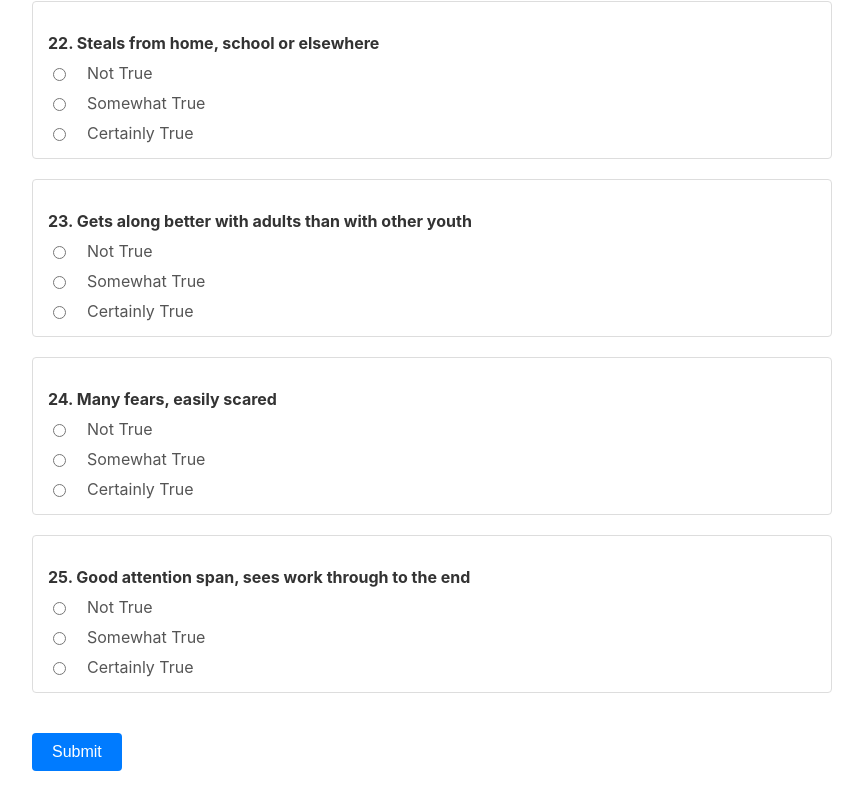
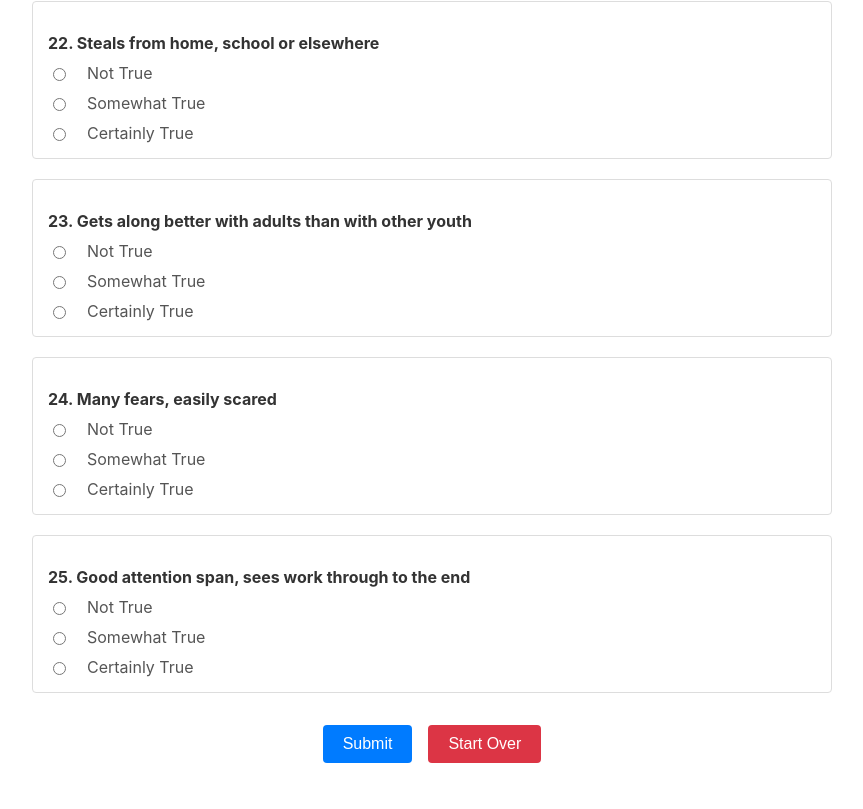
Before and after one commit to prebollar15/sdq-scoring, a React (Create React App) app: page / in a window 1280 px wide. Shown: the part 3816-4625 px from the top of the page, without its empty margins (208-1071 px from the left). Built offline with nearby package versions, Linux system fonts and the light colour scheme.

Commit message:
Add Start Over button with consistent styling and smooth scroll to top

```diff
--- a/src/Form.css
+++ b/src/Form.css
@@ -46,19 +46,38 @@ form {
   color: #555;
 }
 
-button[type="submit"] {
-  margin-top: 20px;
+.button-container {
+  display: flex;
+  gap: 1rem;
+  margin: 2rem 0;
+  justify-content: center;
+}
+
+button[type="submit"],
+.start-over-button {
   padding: 10px 20px;
-  background-color: #007bff;
   color: white;
   border: none;
   border-radius: 4px;
   cursor: pointer;
   font-size: 16px;
+  transition: background-color 0.2s;
+}
+
+button[type="submit"] {
+  background-color: #007bff;
 }
 
 button[type="submit"]:hover {
   background-color: #0056b3;
+}
+
+.start-over-button {
+  background-color: #dc3545;
+}
+
+.start-over-button:hover {
+  background-color: #c82333;
 }
 
 .error-message {
--- a/src/Form.js
+++ b/src/Form.js
@@ -18,6 +18,14 @@ function Form() {
 
   const handleProfileChange = (e) => {
     setProfile(e.target.value);
+  };
+
+  const handleStartOver = () => {
+    setAnswers({});
+    setScore({});
+    setError(null);
+    setProfile('');
+    window.scrollTo({ top: 0, behavior: 'smooth' });
   };
 
   const handleSubmit = (e) => {
@@ -66,7 +74,10 @@ function Form() {
 
       {error && <p className="error-message">{error}</p>}
 
-      <button type="submit">Submit</button>
+      <div className="button-container">
+        <button type="submit">Submit</button>
+        <button type="button" onClick={handleStartOver} className="start-over-button">Start Over</button>
+      </div>
 
       {Object.keys(score).length > 0 && (
         <div className="score-container">
```
